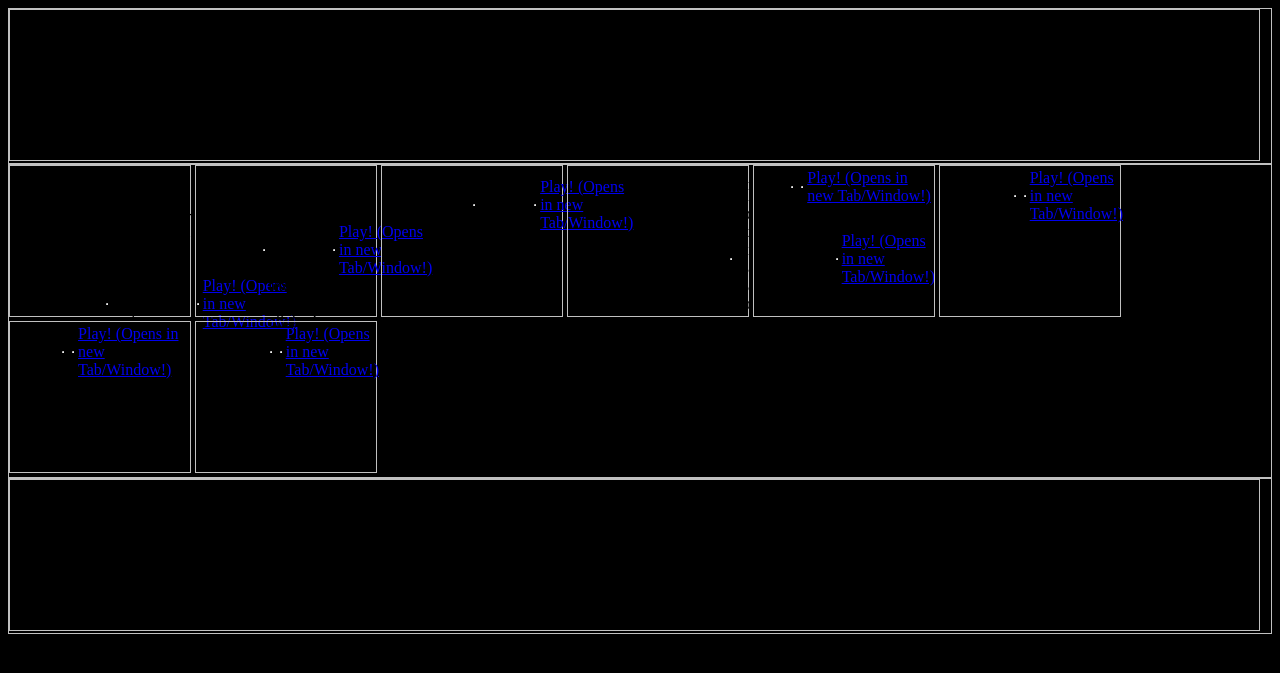
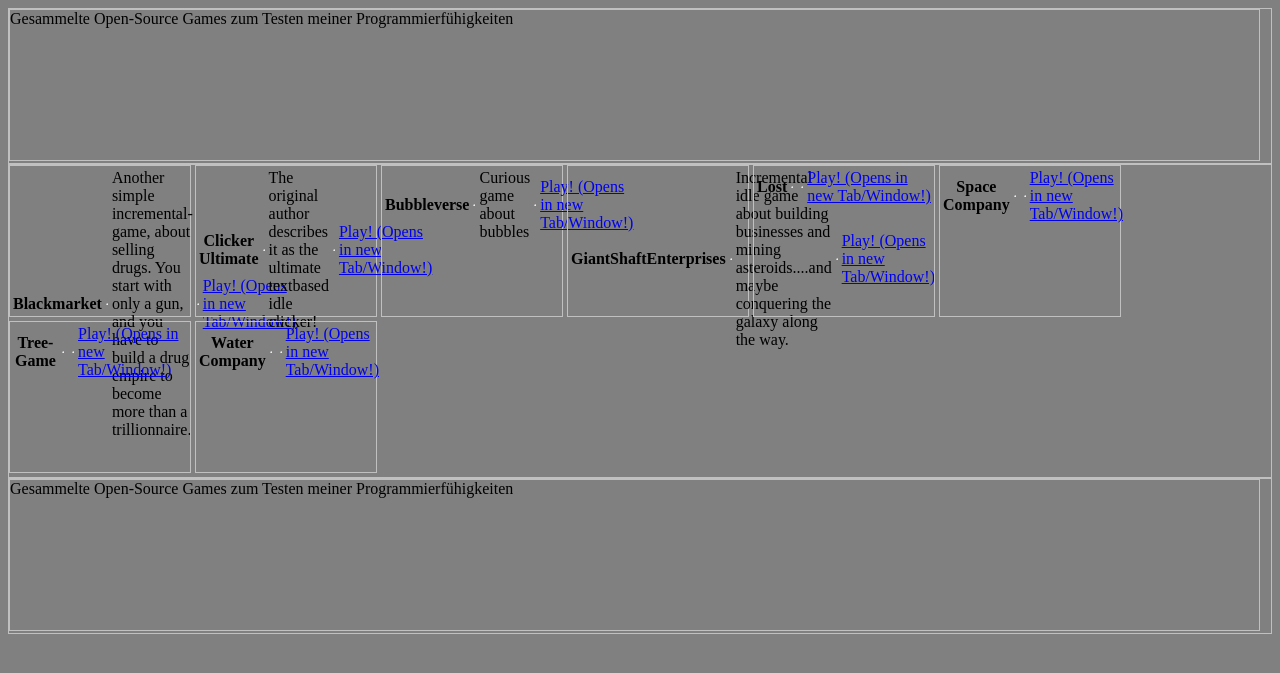
Before and after one commit to Legion9378/Legion9378.github.io, a PHP site: page /index.html in a window 1280 px wide. Shown: the top 673 px of the page. Run offline with PHP 8.4, Linux system fonts and the light colour scheme.

Commit message:
Update main.css

```diff
--- a/main.css
+++ b/main.css
@@ -1,5 +1,5 @@
 body {
-	background-color: black;
+	background-color: grey;
 }
 
 caption {
```
